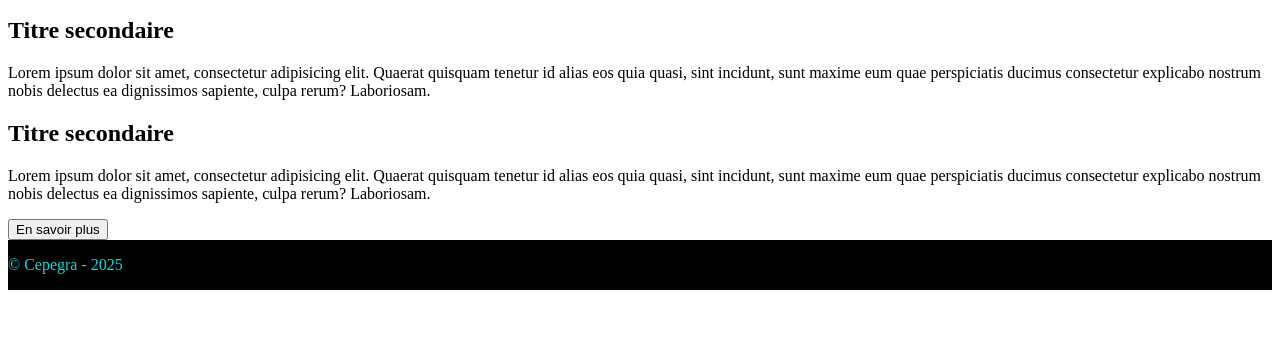
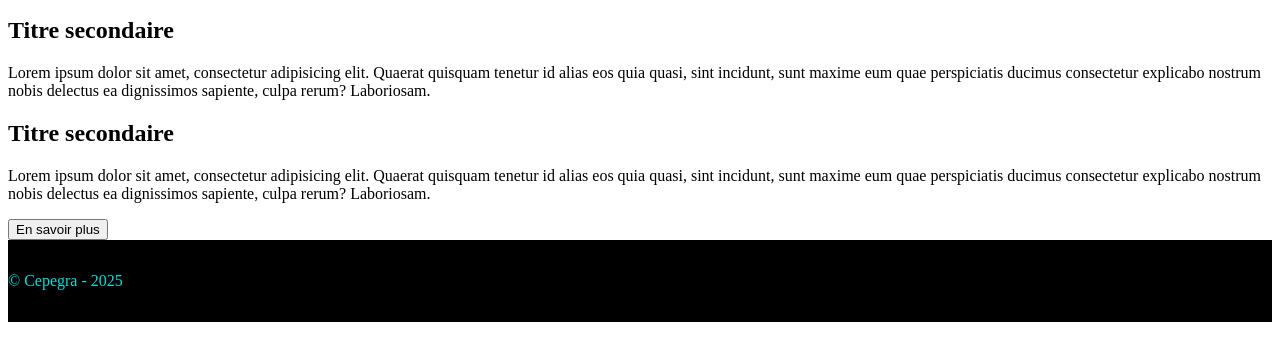
Before and after one commit to lcheram/git-wi34, a website: page index.html in a window 1280 px wide. Shown: the part 101-462 px from the top of the page. Drawn offline with Linux system fonts and the light colour scheme.

Commit message:
modify footer

```diff
--- a/scss/_footer.scss
+++ b/scss/_footer.scss
@@ -1,5 +1,5 @@
 footer {
   background-color: black;
   color: $color;
-  padding-block: 1rem;
+  padding-block: 2rem;
 }
```
Also changed, not shown: style.min.css.
